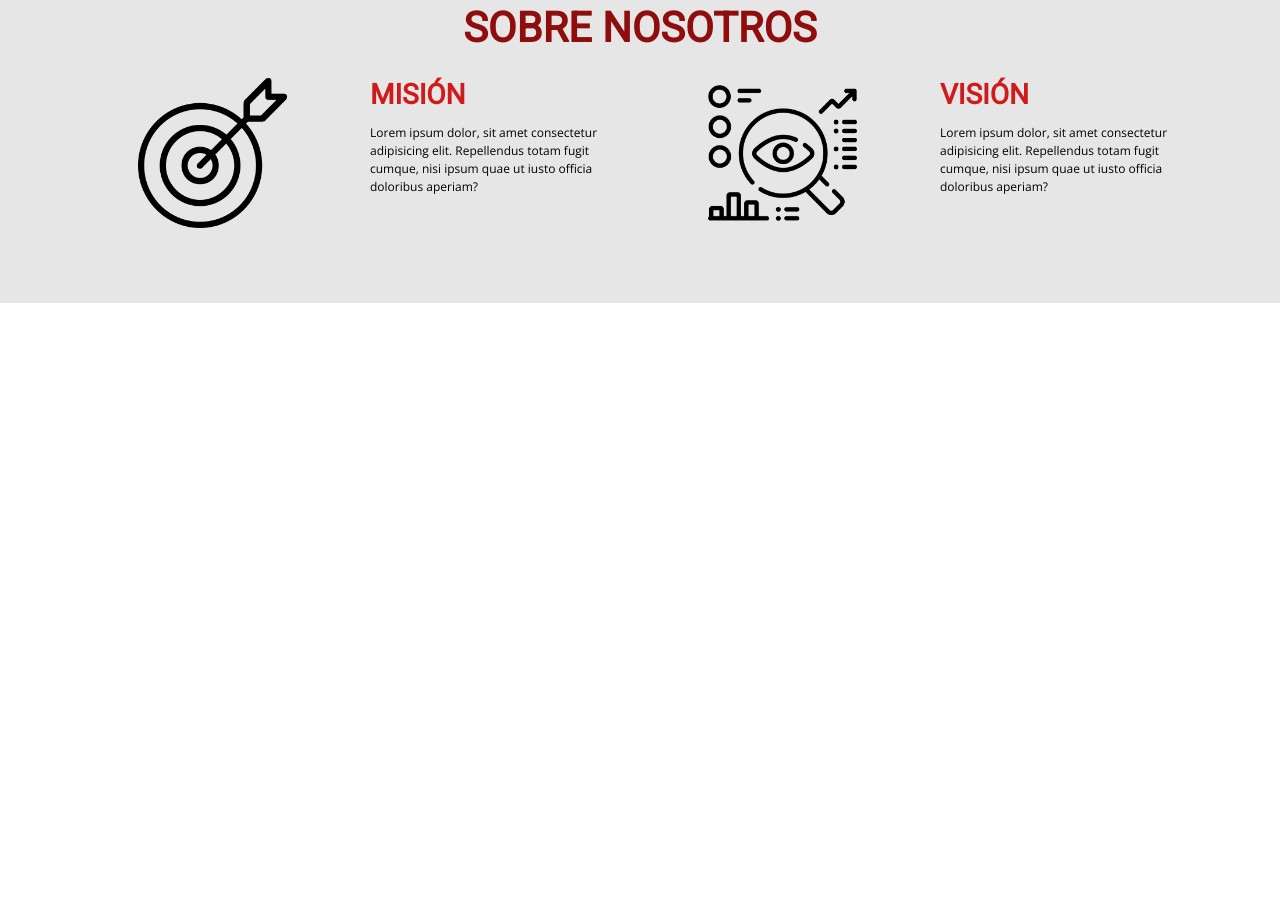
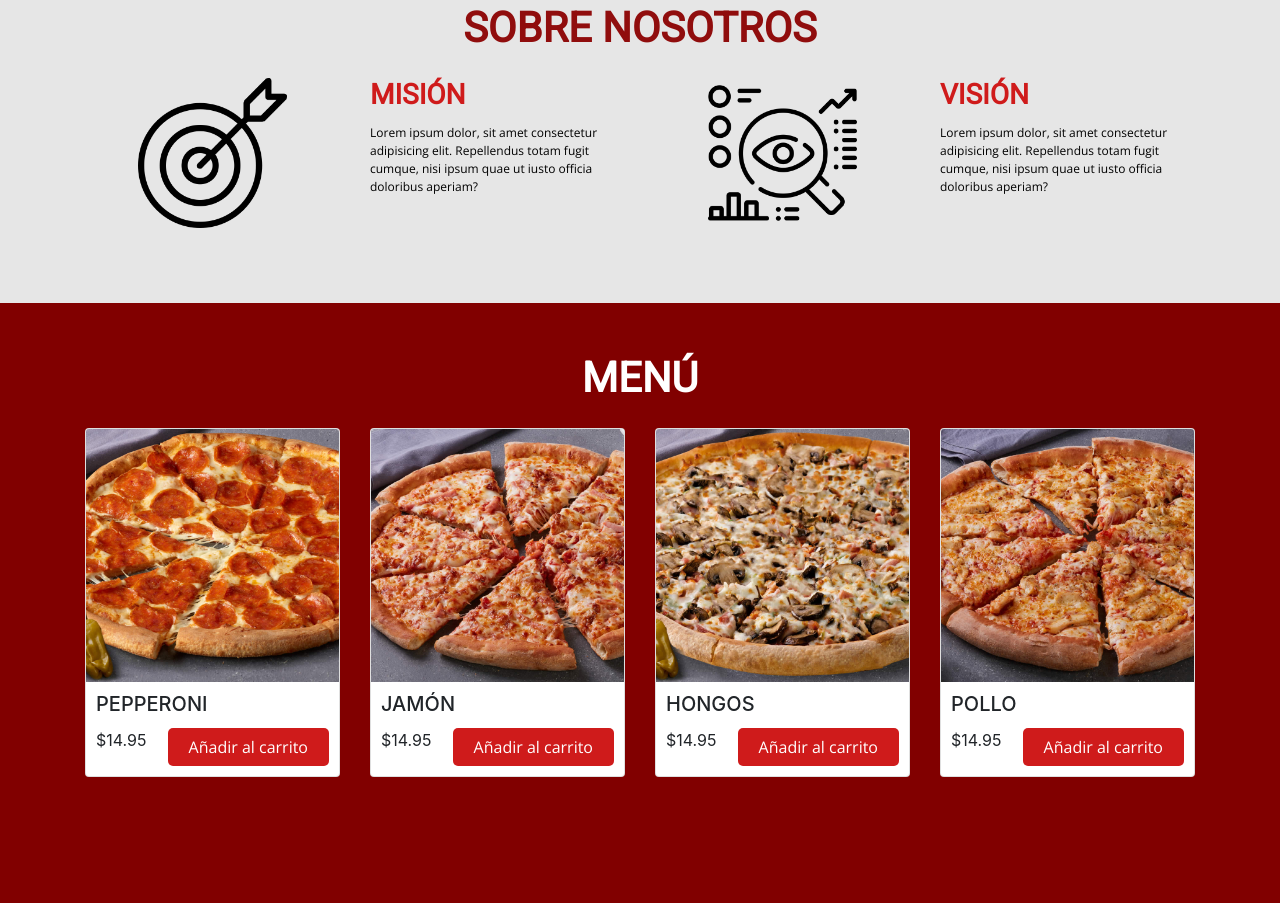
Before and after one commit to OFgonzalez14/OFgonzalez14.github.io, a plain HTML site: page index.html in a window 1280 px wide. Shown: the part 847-1750 px from the top of the page. Before the commit the page ends 1150 px from the top, so only its background shows below. Drawn offline with nearby package versions, Linux system fonts and the light colour scheme.

Commit message:
agregamos pizzas

```diff
--- a/css/style.css
+++ b/css/style.css
@@ -112,3 +112,31 @@
     color: black;
     padding-bottom: 10px;
 }
+
+.menu{
+    min-height: 75vh;
+    background: #810000 ;
+    padding: 50px 0 25px;
+}
+
+.menu .menu-pizzas{
+    font-family: 'Roboto', sans-serif;
+    font-size: 2.6em;
+    color: white;
+    text-transform: uppercase;
+    font-weight: bold;
+    margin-bottom: 25px;
+}
+
+.menu .card-body{
+    padding: 10px;
+}
+.menu .btn2{
+    font-family: 'Open Sans', sans-serif;
+    background: #cf1b1b;
+    color: white;
+    border-radius: 5px;
+    padding-left: 20px;
+    padding-right: 20px;
+    float: right;
+}
--- a/index.html
+++ b/index.html
@@ -23,6 +23,8 @@
 </head>
 
 <body>
+
+  <!--navbar-->
 
   <section id="header">
 
@@ -62,6 +64,10 @@
 
   </section>
 
+  <!--navbar-->
+
+  <!--Main-Inicio-->
+
   <section class="main">
 
     <div class="container">
@@ -77,6 +83,10 @@
     </div>
 
   </section>
+
+  <!--/Main-Inicio-->
+
+  <!--Col-AboutUs-->
 
   <section class="AboutUs" id="Link-sobreNosotros">
 
@@ -102,6 +112,56 @@
 
   </section>
 
+  <!--/Col-AboutUs-->
+
+  <!--Cards-Menu-->
+
+  <section class="menu">
+    <h2 class="menu-pizzas text-center">Menú</h2>
+  <div class="container">
+    <div class="row ">
+      <div class="col-sm-12 col-md-6 col-lg-3 mb-4">
+        <div class="card">
+          <img src="assets/pepperoni.jpg" class="card-img-top" alt="pizza">
+          <div class="card-body">
+            <h5 class="card-title">PEPPERONI</h5>
+            <p class="card-text">$14.95<a href="#" class="btn2 btn">Añadir al carrito</a></p>
+          </div>
+        </div>
+      </div>
+      <div class="col-sm-12 col-md-6 col-lg-3 mb-4">
+        <div class="card">
+          <img src="assets/jamon.jpg" class="card-img-top" alt="pizza">
+          <div class="card-body">
+            <h5 class="card-title">JAMÓN</h5>
+            <p class="card-text">$14.95<a href="#" class="btn2 btn">Añadir al carrito</a></p>
+          </div>
+        </div>
+      </div>
+      <div class="col-sm-12 col-md-6 col-lg-3 mb-4">
+        <div class="card">
+          <img src="assets/hongos.jpg" class="card-img-top" alt="pizza">
+          <div class="card-body">
+            <h5 class="card-title">HONGOS</h5>
+            <p class="card-text">$14.95<a href="#" class="btn2 btn">Añadir al carrito</a></p>
+          </div>
+        </div>
+      </div>
+      <div class="col-sm-12 col-md-6 col-lg-3 mb-4">
+        <div class="card">
+          <img src="assets/pollo.jpg" class="card-img-top" alt="pizza">
+          <div class="card-body">
+            <h5 class="card-title">POLLO</h5>
+            <p class="card-text">$14.95<a href="#" class="btn2 btn">Añadir al carrito</a></p>
+          </div>
+        </div>
+      </div>
+    </div>
+  </div>
+
+  </section>
+
+  <!--/Cards-Menu-->
 
   <!-- Optional JavaScript; choose one of the two! -->
 
```
